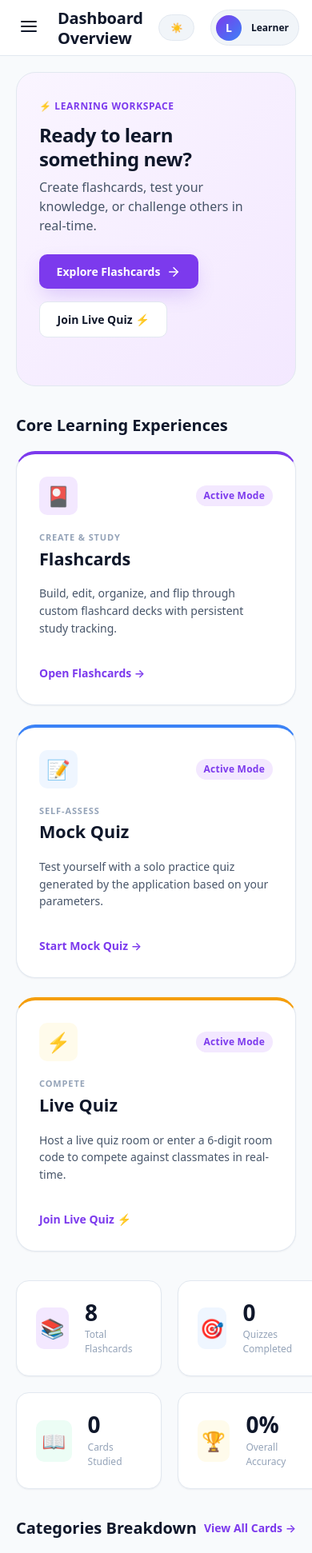
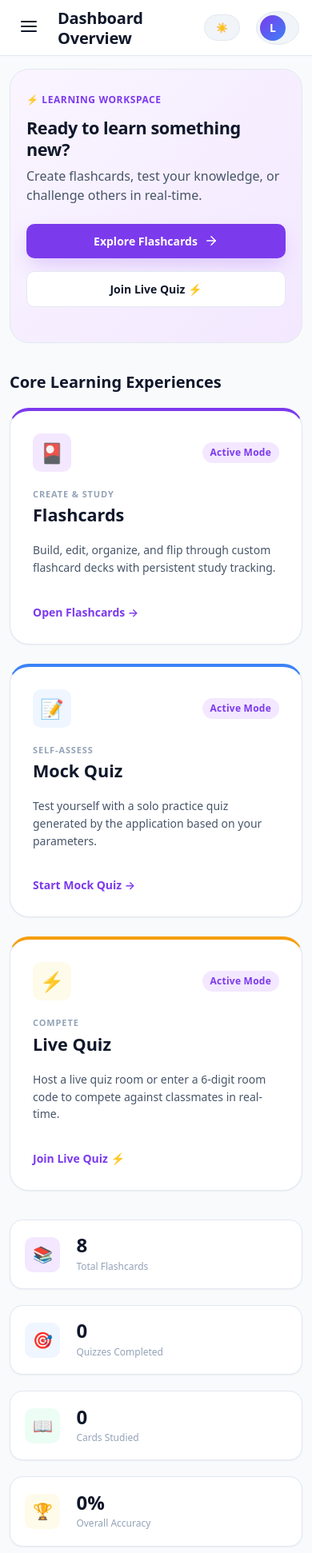
Before and after one commit to sushankar4041/CodeAlpha_QuizGenerator, a React (Vite) app: page / in a window 390 px wide. Shown: the top 1942 px of the page at 80% size. Built offline with nearby package versions, Linux system fonts and the light colour scheme; no server answers.

Commit message:
feat: add responsive design and mobile optimization

```diff
--- a/src/App.css
+++ b/src/App.css
@@ -536,8 +536,16 @@
 .mode-desc { font-size: var(--font-size-sm); color: var(--color-text-secondary); line-height: 1.55; }
 
 /* ==========================================================================
-   7. RESPONSIVE BREAKPOINTS
+   7. RESPONSIVE BREAKPOINTS & MOBILE OPTIMIZATION (PHASE 6D)
    ========================================================================== */
+
+/* Universal text wrapping to prevent horizontal overflow */
+p, h1, h2, h3, h4, h5, h6, span, label, td, th {
+  overflow-wrap: break-word;
+  word-break: break-word;
+}
+
+/* Tablet / Medium Screens (< 1024px) */
 @media (max-width: 1024px) {
   :root { --sidebar-width: 280px; }
   .sidebar { position: fixed; transform: translateX(-100%); }
@@ -550,23 +558,81 @@
   .header-subtitle { display: none; }
 }
 
+/* Tablet & Mobile Screens (< 768px) */
+@media (max-width: 768px) {
+  .dashboard-stats-grid { grid-template-columns: repeat(2, 1fr); }
+  .categories-grid { grid-template-columns: repeat(auto-fit, minmax(200px, 1fr)); }
+  .live-modes-grid { grid-template-columns: 1fr; }
+}
+
+/* Smartphone & Small Screens (< 640px) */
 @media (max-width: 640px) {
   .app-header { padding: 0 1rem; }
   .user-role { display: none; }
+  .user-profile-pill { max-width: 140px; }
+  .user-name { max-width: 80px; overflow: hidden; text-overflow: ellipsis; white-space: nowrap; }
   .theme-label { display: none; }
+
   .three-cards-grid { grid-template-columns: 1fr; }
   .flashcards-grid { grid-template-columns: 1fr; }
-  .welcome-title { font-size: 1.5rem; }
-  .dashboard-stats-grid { grid-template-columns: repeat(2, 1fr); }
+  .welcome-title { font-size: clamp(1.35rem, 5vw, 1.75rem); }
+  .welcome-banner { padding: 1.5rem 1.25rem; gap: 1.25rem; }
+  .welcome-actions { flex-direction: column; width: 100%; }
+  .welcome-actions .btn { width: 100%; justify-content: center; }
+
   .form-row { flex-direction: column; gap: 1rem; }
   .flashcards-main-bar { flex-direction: column; align-items: stretch; }
-  .flashcards-action-group { justify-content: space-between; }
+  .search-bar-wrapper { min-width: 100%; }
+  .flashcards-action-group { justify-content: space-between; width: 100%; }
+  .flashcards-controls-header { padding: 1rem; }
+  .filter-chips { flex-wrap: nowrap; overflow-x: auto; padding-bottom: 0.35rem; width: 100%; -webkit-overflow-scrolling: touch; }
+  .filter-chip { flex-shrink: 0; }
+
+  .flashcard { min-height: 240px; padding: 1.25rem; }
+  .deck-nav-bar { padding: 0.75rem 1rem; }
+
+  .quiz-config-container, .quiz-session-container, .live-session-container, .live-lobby-container, .live-results-container { padding: 0; }
+  .config-header-card, .quiz-config-form, .quiz-question-card, .session-progress-card, .intermission-card, .lobby-header-card, .lobby-players-card { padding: 1.25rem; }
+  .room-code-display-box { padding: 1.25rem 1rem; width: 100%; }
+  .code-value { font-size: clamp(2rem, 8vw, 2.75rem); letter-spacing: 0.05em; }
+
+  .quiz-question-text { font-size: clamp(1.1rem, 4vw, 1.35rem); }
+  .quiz-option-btn { padding: 0.85rem 1rem; font-size: var(--font-size-sm); }
+  .intermission-actions { justify-content: stretch; }
+  .btn-next-q { width: 100%; justify-content: center; }
+
   .results-metrics-grid { grid-template-columns: 1fr; }
   .results-actions-card { flex-direction: column; }
   .btn-action { width: 100%; }
-  .podium-grid { grid-template-columns: 1fr; align-items: center; }
-  .podium-card.gold { transform: none; }
+  .podium-grid { grid-template-columns: 1fr; gap: 1rem; }
+  .podium-card.gold { order: -1; transform: none; }
+
+  .stats-header-banner, .stats-section-card { padding: 1.25rem; }
+  .category-analytics-grid, .difficulty-stats-grid { grid-template-columns: 1fr; }
+
+  .modal-container { width: calc(100% - 1.5rem); max-height: 85vh; border-radius: var(--radius-lg); }
+  .modal-header { padding: 1.25rem; }
+  .flashcard-form { padding: 1.25rem; }
+  .modal-actions { flex-direction: column-reverse; gap: 0.75rem; }
+  .modal-actions .btn { width: 100%; justify-content: center; }
 }
+
+/* Extra Small Mobile Screens (< 480px) */
+@media (max-width: 480px) {
+  .app-main-content { padding: 1rem 0.75rem; }
+  .user-name { display: none; }
+  .user-profile-pill { padding: 0.25rem; border-radius: 50%; }
+  .dashboard-stats-grid { grid-template-columns: 1fr; }
+  .stat-card { padding: 1.15rem; }
+  .stat-value { font-size: 1.5rem; }
+  .stat-icon-wrapper { width: 44px; height: 44px; font-size: 1.25rem; }
+  .categories-grid { grid-template-columns: 1fr; }
+  .ratio-legend-grid { grid-template-columns: 1fr; }
+  .players-avatars-grid { grid-template-columns: 1fr; }
+  .lobby-controls-bar { flex-direction: column; align-items: stretch; }
+  .btn-start-live { width: 100%; justify-content: center; }
+}
+
 
 /* Settings & Learner Profile View Styles - Phase 6A */
 .settings-container { display: flex; flex-direction: column; gap: 2rem; }
```
